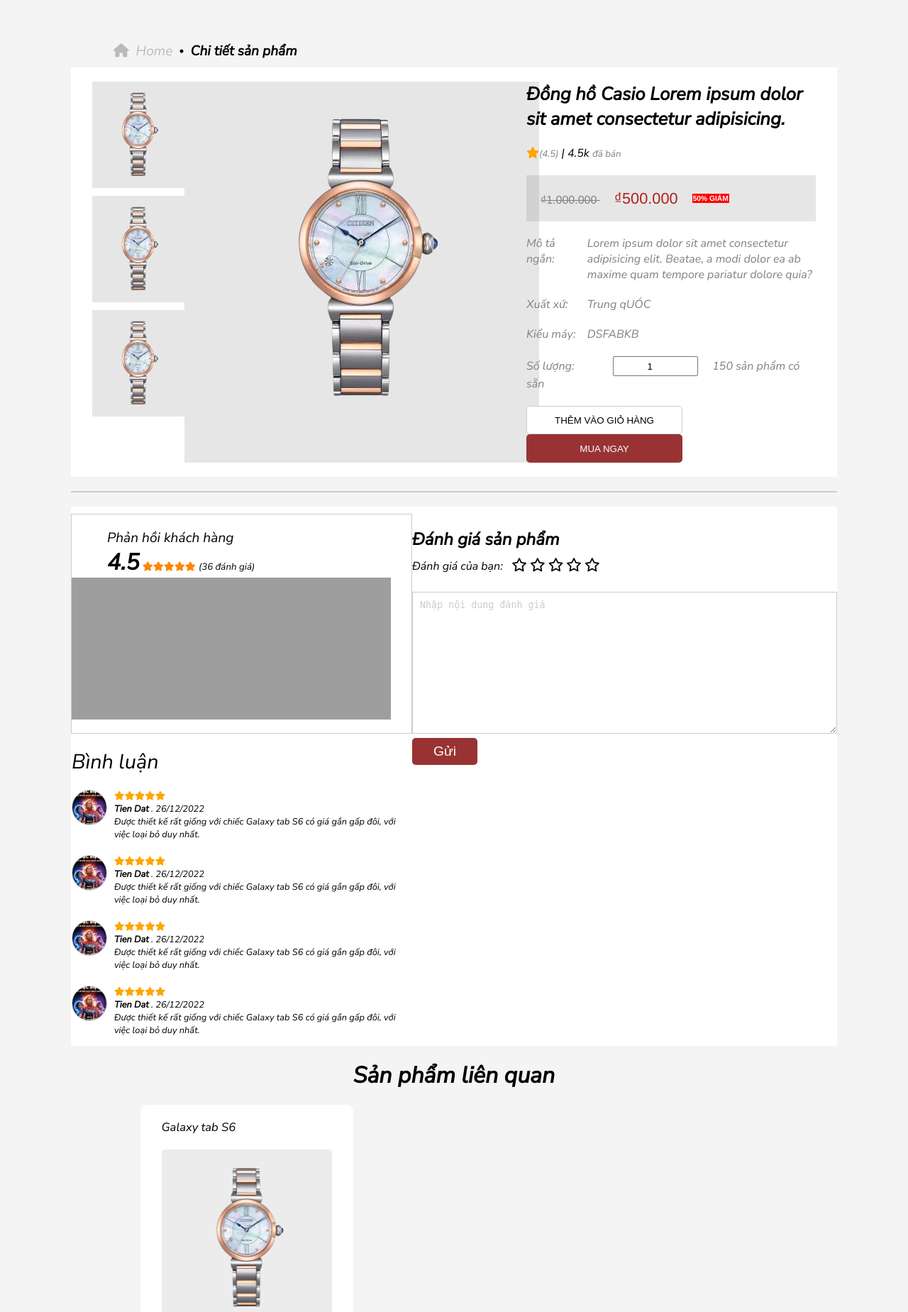
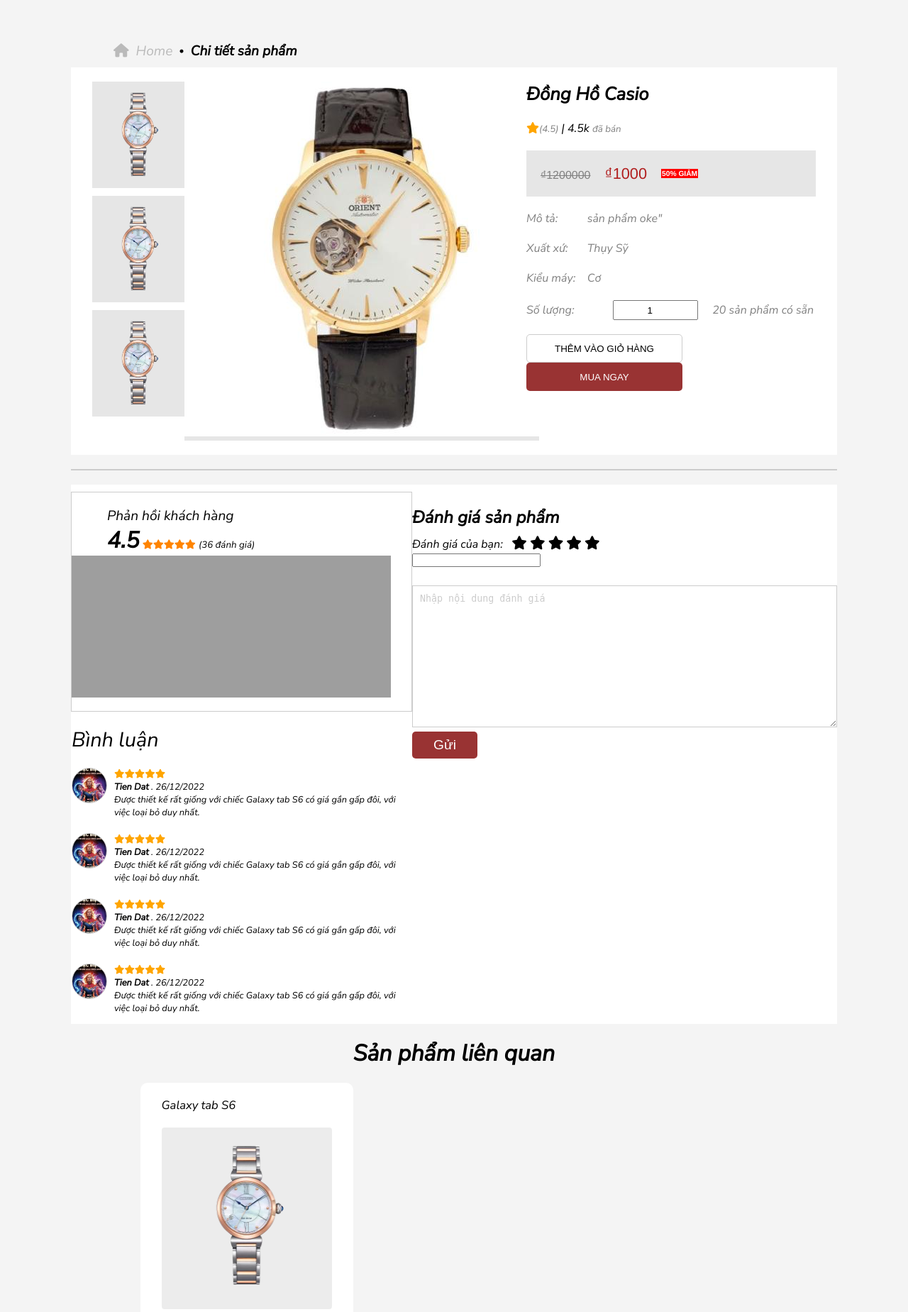
Before and after one commit to 02-PRO1014-WD18313/Nhom10_BookingVePhim_CinemaSeat, a PHP site: page /index.php?act=ctsp&idsp=1 in a window 1280 px wide. Shown: the part 89-1938 px from the top of the page at 71% size. Run offline with PHP 8.4, Linux system fonts and the light colour scheme; data comes from the database, SQL or seed files in the repository; a map, chart or similar area stays blank; some libraries are stand-ins or nearby versions; grey boxes are pictures that could not be loaded.

Commit message:
fill data in ctsp

```diff
--- a/admin/header.php
+++ b/admin/header.php
@@ -35,9 +35,9 @@
             <!-- Sidebar - Brand -->
             <a class="sidebar-brand d-flex align-items-center justify-content-center" href="#">
                 <div class="sidebar-brand-icon">
-                    <i class="fa-solid fa-user-secret"></i>
+                    <!-- <i class="fa-solid fa-user-secret"></i> -->
                 </div>
-                <div class="sidebar-brand-text mx-3">ADMIN</div>
+                <div class="sidebar-brand-text mx-3"><img width="150" src="../image/logg 1.png" alt=""></div>
             </a>
 
             <!-- Divider -->
--- a/index.php
+++ b/index.php
@@ -19,6 +19,9 @@ if (isset($_GET['act']) && $_GET['act'] != '') {
             header('location:index.php');
             break;
         case 'ctsp':
+            if (isset($_GET['idsp']) && $_GET['idsp'] > 0) {
+                $loadone_sp = loadAll_sanpham("", $_GET['idsp']);
+            }
             include_once 'view/ctsp.php';
             break;
         case 'listsp':
--- a/view/ctsp.php
+++ b/view/ctsp.php
@@ -18,46 +18,43 @@
                 </p>
             </div>
             <div class="img-big">
-                <img src="image/dong-ho-citizen-em1074-82d_1680330969 1.png" alt="" />
+                <img src="./uploads/img_sp/<?= $loadone_sp[0]['img']?>" alt="" />
             </div>
         </div>
         <div class="information">
             <h3 class="mb">
-                Đồng hồ Casio Lorem ipsum dolor sit amet consectetur
-                adipisicing.
+                <?= $loadone_sp[0]['name']?>
             </h3>
             <div class="Evaluate mb">
                 <i class="fa-solid fa-star"></i><small>(4.5)</small> |
                 <span>4.5k <small>đã bán</small></span>
             </div>
             <div class="price mb">
-                <p><span>₫1.000.000 </span><span>₫500.000</span></p>
+                <p><span>₫<?= $loadone_sp[0]['gia']?></span><span>₫<?= $loadone_sp[0]['gia_new']?></span></p>
                 <p>50% GIẢM</p>
             </div>
             <div class="des-sort mb">
-                <p>Mô tả ngắn:</p>
+                <p>Mô tả:</p>
                 <p>
-                    Lorem ipsum dolor sit amet consectetur adipisicing elit.
-                    Beatae, a modi dolor ea ab maxime quam tempore pariatur
-                    dolore quia?
+                <?= $loadone_sp[0]['mota']?>
                 </p>
             </div>
             <div class="des-sort mb">
                 <p>Xuất xứ:</p>
                 <p>
-                    Trung qUÓC
+                <?= $loadone_sp[0]['xuatxu']?>
                 </p>
             </div>
             <div class="des-sort mb">
                 <p>Kiểu máy:</p>
                 <p>
-                    DSFABKB
+                <?= $loadone_sp[0]['kieumay']?>
                 </p>
             </div>
             <div class="box-input mb">
                 Số lượng:
                 <input class="qtt" type="number" min="1" max="2" value="1" />
-                <span>&nbsp; &nbsp; 150 sản phẩm có sẵn</span>
+                <span>&nbsp; &nbsp; <?= $loadone_sp[0]['soluong']?> sản phẩm có sẵn</span>
             </div>
             <div class="box-submit">
                 <button>THÊM VÀO GIỎ HÀNG</button><button>MUA NGAY</button>
@@ -176,19 +173,20 @@
 
                 <div class="stars">
                     Đánh giá của bạn: &nbsp;
-                    <i class="fa-regular fa-star"></i>
-                    <i class="fa-regular fa-star"></i>
-                    <i class="fa-regular fa-star"></i>
-                    <i class="fa-regular fa-star"></i>
-                    <i class="fa-regular fa-star"></i>
+                    <i class="fa-solid fa-star"></i>
+                    <i class="fa-solid fa-star"></i>
+                    <i class="fa-solid fa-star"></i>
+                    <i class="fa-solid fa-star"></i>
+                    <i class="fa-solid fa-star"></i>
                 </div>
-                <h1 id="demo"></h1>
+                <!-- <h1 id="demo"></h1> -->
+                <input type="text" id="demo" name="stars">
                 </p>
                 <script>
                     const stars = document.querySelectorAll(".stars i");
                     stars.forEach((star, index1) => {
                         star.addEventListener("click", () => {
-                            document.getElementById("demo").innerHTML = index1 + 1;
+                            document.getElementById("demo").value = index1 + 1;
                             stars.forEach((star, index2) => {
                                 index1 >= index2 ?
                                     star.classList.add("active") :
--- a/view/header.php
+++ b/view/header.php
@@ -56,7 +56,7 @@
                         <ul class="submenu">
                             <?php
                             foreach ($list_dm as $value) { ?>
-                                <li><a href="#"><?= $value['name'] ?></a></li>
+                                <li><a href="?act=listsp&iddm=<?= $value['id'] ?>"><?= $value['name'] ?></a></li>
                             <?php }
                             ?>
 
```
